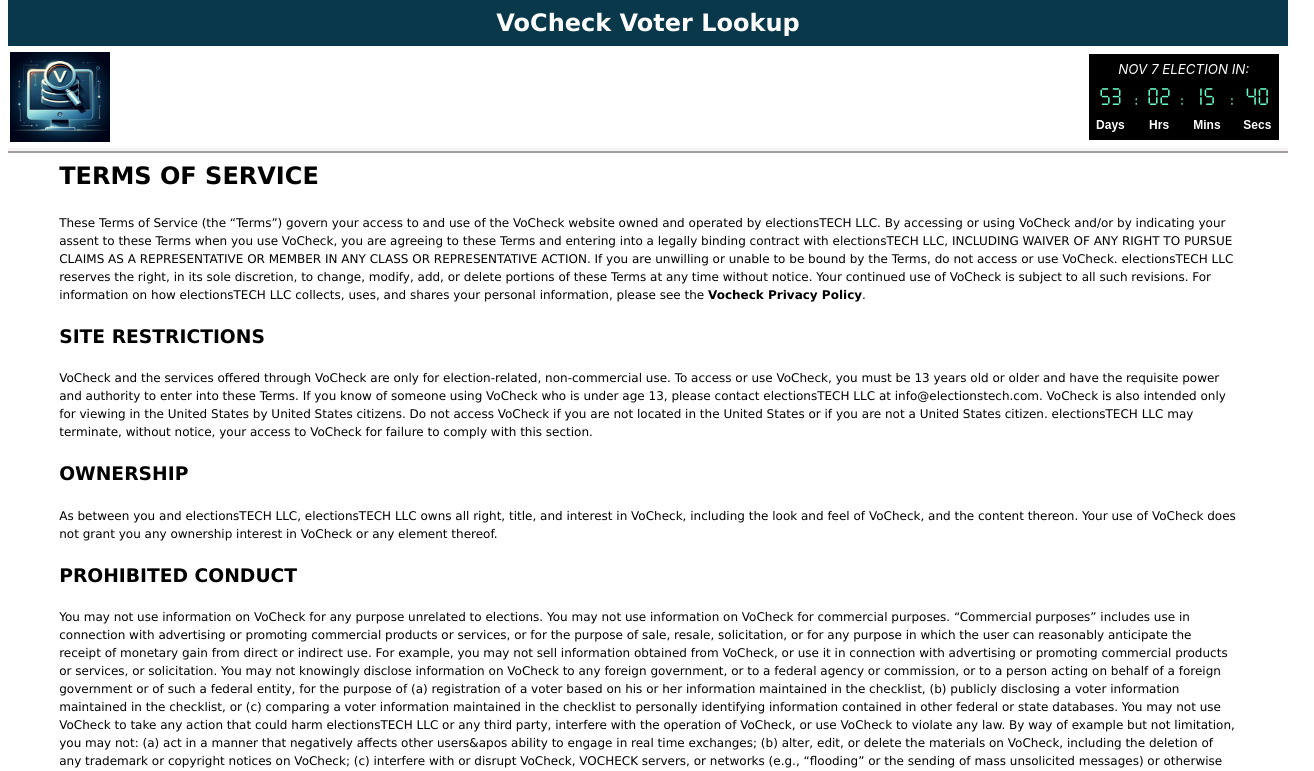
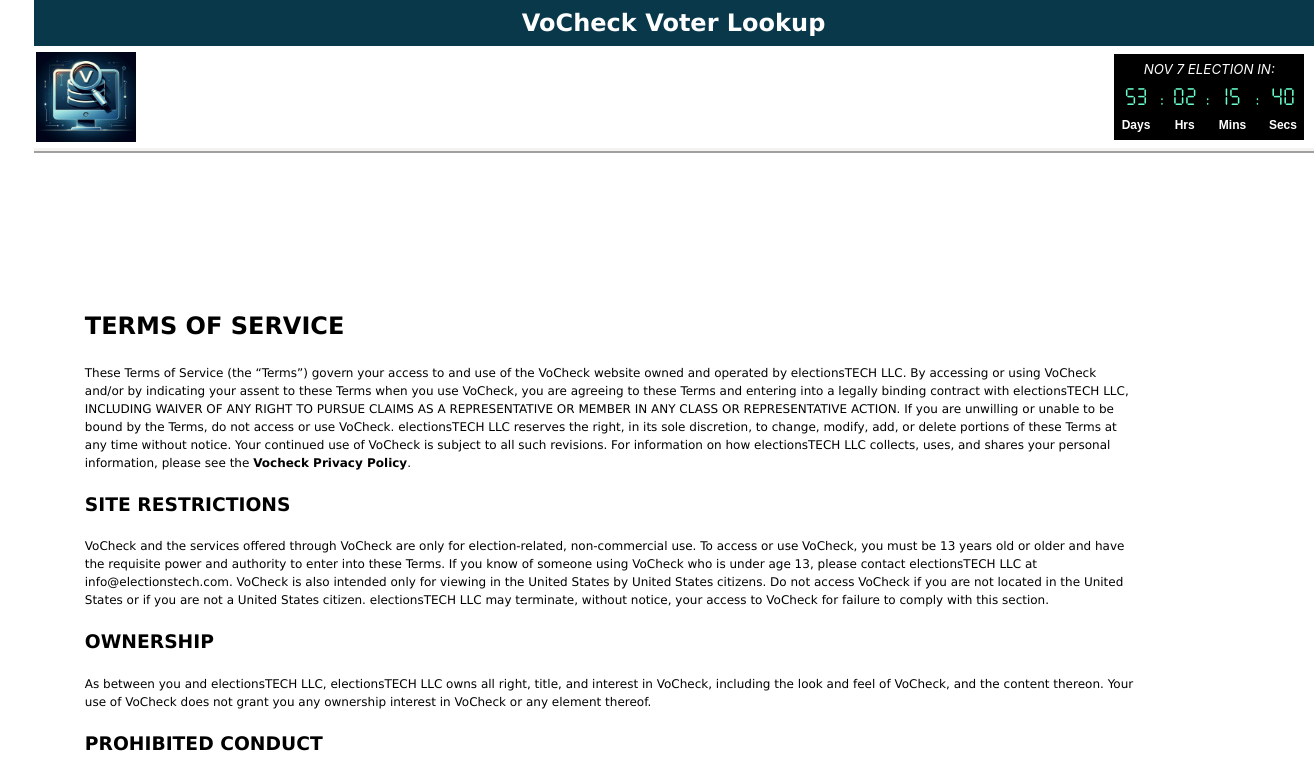
Before and after one commit to jddubbya/VoterAppMain, a React (Vite) app: page /tos in a window 1280 px wide. Shown: the top 771 px of the page, 1314 px wide, since content can reach past the window. Built offline with nearby package versions, Linux system fonts and the light colour scheme.

Commit message:
Update App.css

```diff
--- a/src/App.css
+++ b/src/App.css
@@ -162,7 +162,18 @@ select {
   margin-right: 4vw;
 }
 
+/*
 .statisticsSection {
+  display: flex;
+  flex-direction: column;
+  margin-top: 150px;
+  margin-left: 2vw;
+  margin-right: 2vw;
+  width: 90vw;
+  max-width: 90vw;
+} */
+
+.bodyCont {
   display: flex;
   flex-direction: column;
   margin-top: 150px;
```
